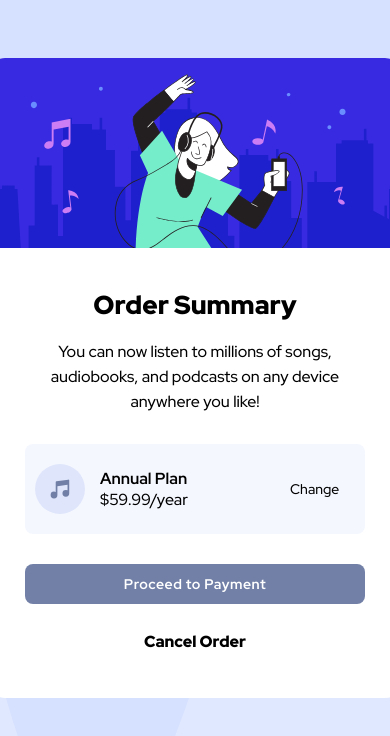
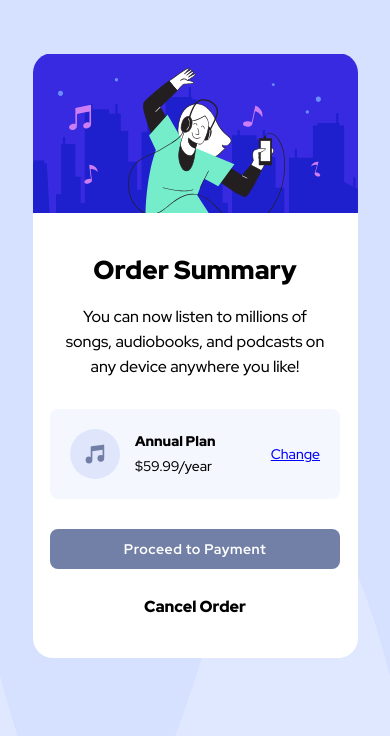
Before and after one commit to homoki76/Order-Summary-Component, a plain HTML site: page index.html in a window 390 px wide. Drawn offline with Linux system fonts and the light colour scheme.

Commit message:
Add files via upload

```diff
--- a/index.html
+++ b/index.html
@@ -2,126 +2,29 @@
 <html lang="en">
 <head>
   <meta charset="UTF-8">
-  <meta name="viewport" content="width=device-width, initial-scale=1.0"> <!-- displays site properly based on user's device -->
-
+  <meta name="viewport" content="width=device-width, initial-scale=1.0">
   <link rel="icon" type="image/png" sizes="32x32" href="./images/favicon-32x32.png">
+  <link rel="stylesheet" type="text/css" href="styles/styles.css" />
   <link href="https://fonts.googleapis.com/css2?family=Red+Hat+Display:wght@500;700;900&display=swap" rel="stylesheet">  <title>Frontend Mentor | Order summary card</title>
-
-  <style>
-
-    body {
-      font-family: 'Red Hat Display', sans-serif;
-      background: hsl(225, 100%, 94%) url('images/pattern-background-desktop.svg') no-repeat;
-      background-size: 100vw 100vh;
-      display: flex;
-      justify-content: center;
-      align-items: center;
-      }
-      .container {
-        width: 420px;
-        height: 640px;
-        margin: 50px auto;
-        border-radius: 20px;
-        background: white;
-      }
-      .image {
-        background-image: url('images/illustration-hero.svg');
-        background-size: contain;
-        background-position: center;
-        width: 420px;
-        height: 190px;
-        border-top-left-radius: 20px;
-        border-top-right-radius: 20px;
-      }
-      h1 {
-        margin-top: 40px;
-        text-align: center;
-        font-weight: 900;
-        font-size: 26px;
-      }
-      a {
-        text-decoration: none;
-        color: inherit
-      }
-      p {
-        text-align: center;
-        width: 80%;
-        margin: 0 auto;
-        line-height: 25px;
-        font-size: 16px;
-        font-weight: 500;
-      }
-      #pricing {
-        background: hsl(225, 100%, 98%);
-        display: flex;
-        align-items: center;
-        margin: 30px auto;
-        padding: 15px 10px;
-        width: 320px;
-        height: 60px;
-        border-radius: 8px;
-      }
-      #note, #annual-plan, #change {
-        display: inline-block;
-      }
-      #note {
-        background-image: url('images/icon-music.svg');
-        background-size: contain;
-        width: 50px;
-        height: 50px;
-      }
-      #annual-plan {
-        margin: 0 90px 0 15px;
-        display: inline-block;
-        width: 100px;
-        font-size: 16px;
-      }
-      #annual-plan-first-line {
-        font-weight: 700;
-      }
-      #change {
-        font-size: 14px;
-      }
-      #button {
-        width: 340px;
-        height: 40px;
-        background: hsl(224, 23%, 55%);
-        color: white;
-        border-radius: 8px;
-        display: flex;
-        justify-content: center;
-        align-items: center;
-        margin: 0 auto 25px;
-        font-size: 14px;
-        font-weight: 700;
-        letter-spacing: 0.5px;
-      }
-      p a {
-        font-weight: 900;
-      }
-  </style>
 </head>
 <body>
   <div class="container">
     <div class="image"></div>
-
-
     <h1>Order Summary</h1>
-
     <p>You can now listen to millions of songs, audiobooks, and podcasts on any
     device anywhere you like!</p>
-
     <div id="pricing">
+      <div id="sub-container">
         <div id="note"></div>
           <div id="annual-plan">
             <span id="annual-plan-first-line">Annual Plan</span>
             $59.99/year
           </div>
+        </div>
       <div id="change"><a href="#">Change</a></div>
     </div>
     <div id="button"><a href="#">Proceed to Payment</a></div>
     <p><a href="#">Cancel Order</a></p>
   </div>
-
 </body>
 </html>
--- /dev/null
+++ b/styles/styles.css
@@ -0,0 +1,128 @@
+body {
+    font-family: 'Red Hat Display', sans-serif;
+    background: hsl(225, 100%, 94%) url('../images/pattern-background-desktop.svg') no-repeat;
+    background-size: 100vw 100vh;
+    display: flex;
+    justify-content: center;
+    align-items: center;
+    }
+    .container {
+      width: 420px;
+      height: 640px;
+      margin: 50px auto;
+      border-radius: 20px;
+      background: white;
+    }
+    .image {
+      background-image: url('../images/illustration-hero.svg');
+      background-size: contain;
+      background-position: center;
+      background-repeat: no-repeat;
+      margin-top: -5px;
+      width: 420px;
+      height: 205px;
+      border-top-left-radius: 20px;
+      border-top-right-radius: 20px;
+    }
+    h1 {
+      margin-top: 40px;
+      text-align: center;
+      font-weight: 900;
+      font-size: 26px;
+    }
+    a {
+        text-decoration: none;
+        color: inherit
+    }
+    p {
+      text-align: center;
+      width: 80%;
+      margin: 0 auto;
+      line-height: 25px;
+      font-size: 16px;
+      font-weight: 500;
+    }
+    #pricing {
+      background: hsl(225, 100%, 98%);
+      display: flex;
+      align-items: center;
+      justify-content: space-between;
+      margin: 30px auto;
+      padding: 15px 20px;
+      width: 320px;
+      height: 60px;
+      border-radius: 8px;
+    }
+    #pricing a {
+        text-decoration: underline;
+        color:blue;
+      }
+    #note, #annual-plan, #change {
+      display: inline-block;
+    }
+    #note {
+      background-image: url('../images/icon-music.svg');
+      background-size: contain;
+      width: 50px;
+      height: 50px;
+    }
+    #sub-container {
+        display: flex;
+        align-items: center;
+    }
+    #annual-plan {
+      display: inline-block;
+      width: 100px;
+      height: 50px;
+      margin-left: 25px;
+      line-height: 25px;
+      font-size: 16px;
+    }
+    #annual-plan-first-line {
+      font-weight: 900;
+    }
+    #change {
+      font-size: 14px;
+    }
+    #button {
+      width: 340px;
+      height: 40px;
+      background: hsl(224, 23%, 55%);
+      color: white;
+      border-radius: 8px;
+      display: flex;
+      justify-content: center;
+      align-items: center;
+      margin: 0 auto 25px;
+      font-size: 14px;
+      font-weight: 700;
+      letter-spacing: 0.5px;
+    }
+    p a {
+      font-weight: 900;
+    }
+
+/* Responsive */
+
+@media only screen and (max-width: 1200px) {
+    .container {
+        width: 325px;
+        height: 600px;
+    }
+    .image {
+        width: 325px;
+        background-repeat: no-repeat;
+        background-size: contain;
+        height: 160px;
+    }
+    #pricing {
+        width: 250px;
+    }
+    #annual-plan {
+        margin-left: 15px;
+        font-size: 14px;
+    }
+    #button {
+        width: 290px;
+    }
+}
```
